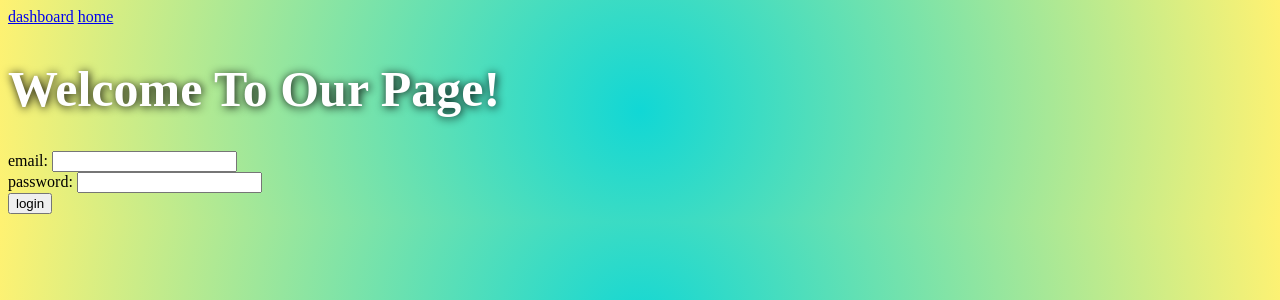
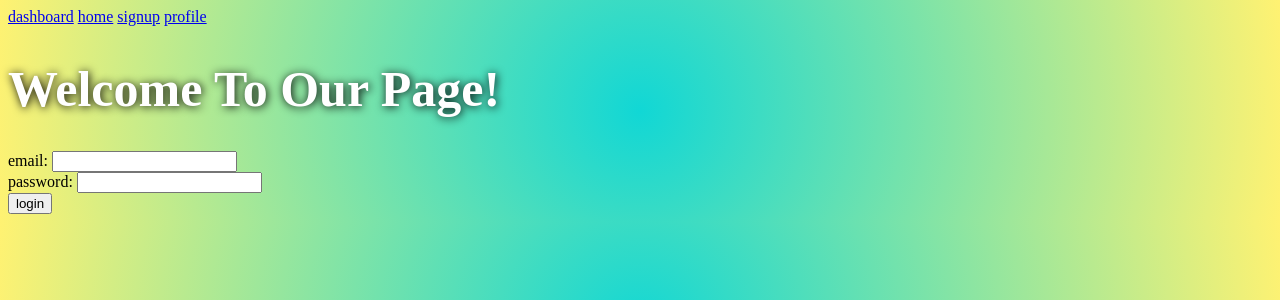
Before and after one commit to SD-github21/meet-friends, a Node server app: page / in a window 1280 px wide. Shown: the top 300 px of the page. Run offline with Node 20, Linux system fonts and the light colour scheme; some libraries are stand-ins or nearby versions.

Commit message:
added profile and signup routes

```diff
--- a/server.js
+++ b/server.js
@@ -39,7 +39,7 @@ app.use(routes);
 // turn on connection to db and server
 sequelize.sync({ force: false }).then(() => {
   app.listen(PORT, () =>
-    console.log(`\n\n\nYour server is now started at ~~~~ ➡️  http://localhost:${PORT}🚀🔥 ⬅️ ~~~~~`)
+    console.log(`\n\n\nYour server is now started at ~~~~ ➡️  http://localhost:${PORT} 🚀🔥 ⬅️ ~~~~~`)
   );
   app.engine("handlebars", hbs.engine);
   app.set("view engine", "handlebars");
--- a/views/layouts/main.handlebars
+++ b/views/layouts/main.handlebars
@@ -9,6 +9,8 @@
 <nav>
     <a href="/dashboard">dashboard</a>
     <a href="/">home</a>
+    <a href="/signup">signup</a>
+    <a href="/profile">profile</a>
 </nav>
 <body style ="background: radial-gradient(circle, rgba(17,215,213,1) 0%, rgba(255,242,114,1) 100%, rgba(14,226,220,1) 100%);">
     <main>{{{body}}}</main>
```
Also changed, not shown: views/signup.handlebars (added).
